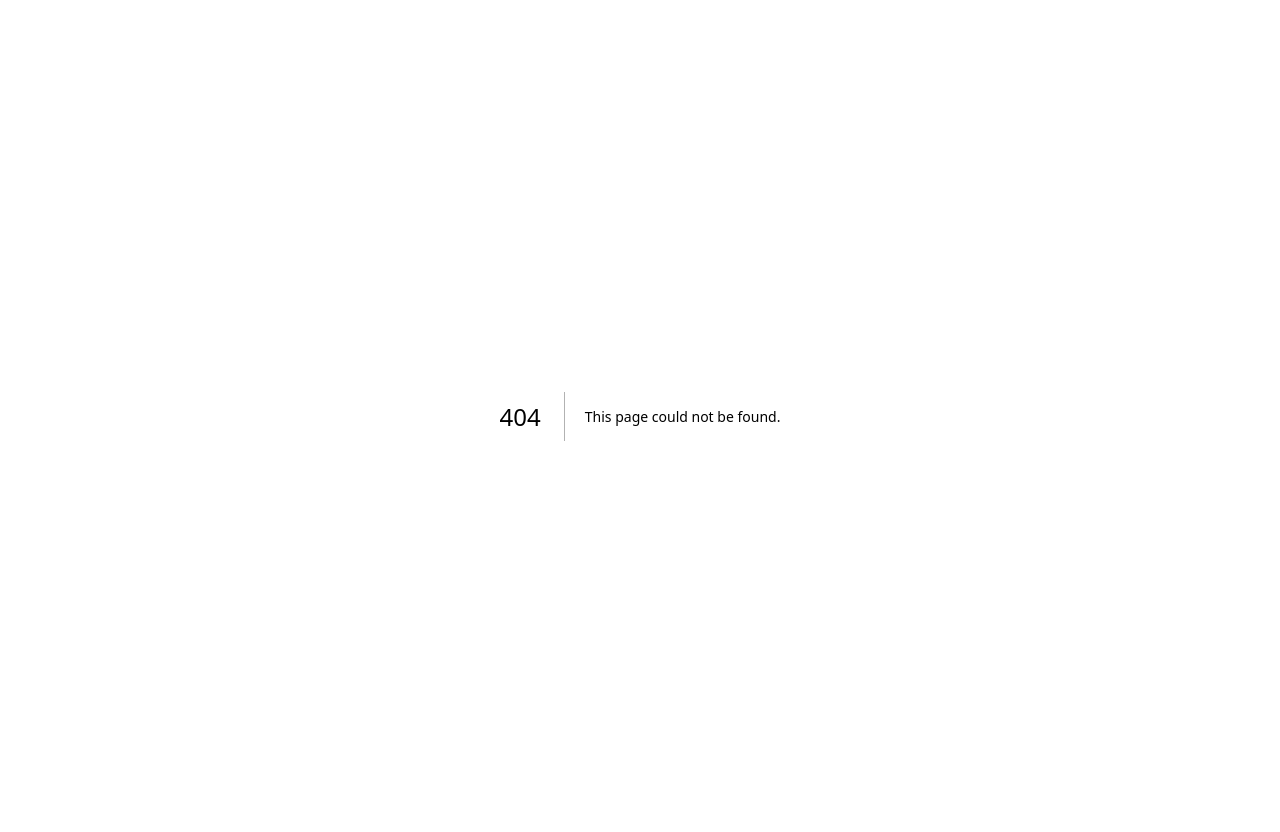
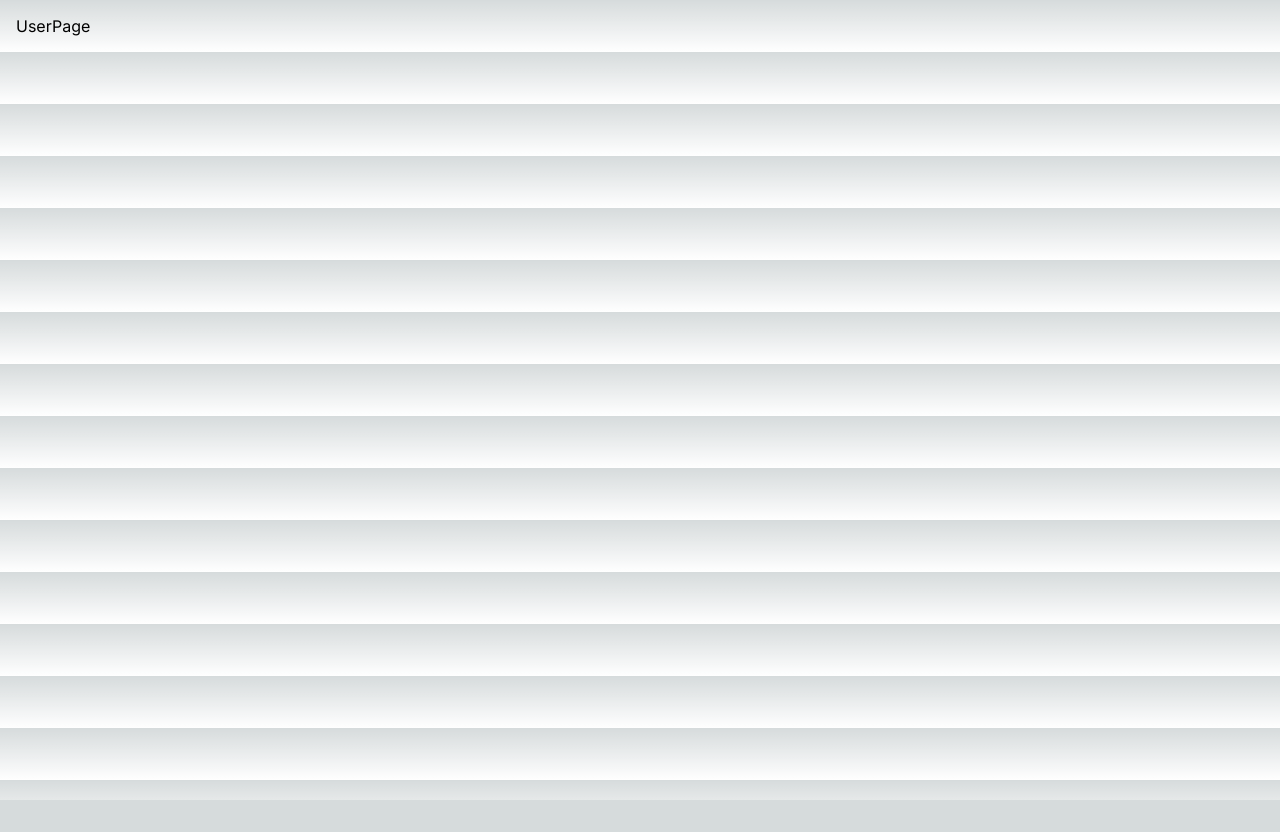
Before and after one commit to PhenDoesStuff/learning-nextjs, a Next.js app: page /users/1 in a window 1280 px wide. Before the commit this address had no page. After the commit the page ends 800 px from the top, so only its background shows below. Built offline with nearby package versions, Linux system fonts and the light colour scheme.

Commit message:
Creating a dynamic route using brackets ([]) as the folder name, and inside the brackets we put the param that we want to use in the route. Inside the page.tsx file, we created a Params type (which is our props) and inside of it we have the userId. This can then be used as a prop

```diff
--- /dev/null
+++ b/app/users/[userId]/page.tsx
@@ -0,0 +1,10 @@
+type Params = {
+	params: {
+		userId: string;
+	};
+};
+
+const UserPage = ({ params: { userId } }: Params) => {
+	return <div>UserPage</div>;
+};
+export default UserPage;
```
